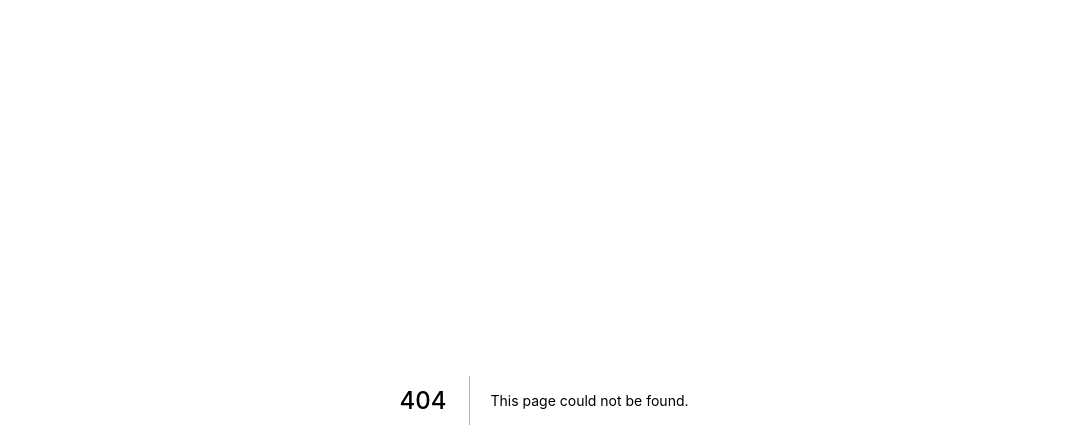
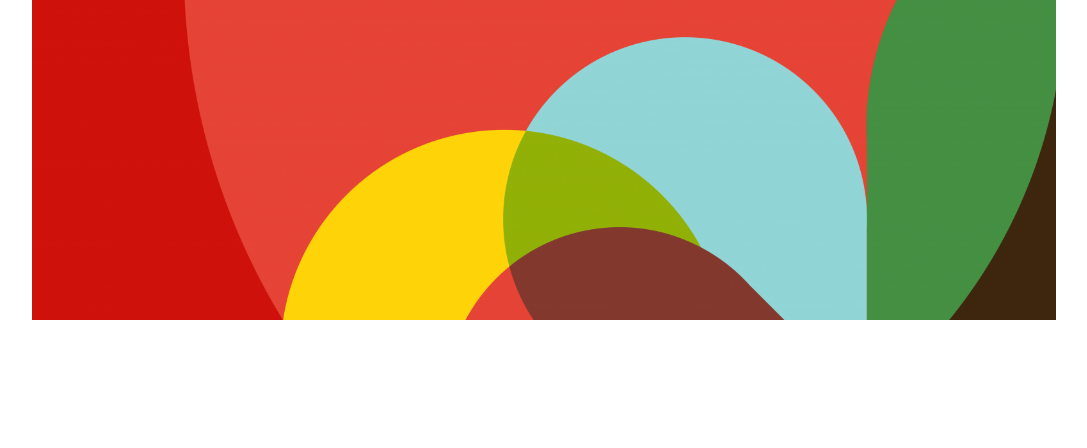
Before and after one commit to gitgregoryfuntera/re-friendster, a Next.js app: page /profile in a window 1280 px wide. Before the commit this address had no page. Shown: the top 448 px of the page, without its empty margins (96-1183 px from the left). Built offline with nearby package versions, Linux system fonts and the light colour scheme.

Commit message:
initial commit

```diff
--- /dev/null
+++ b/components/ProfileHeroBanner/index.tsx
@@ -0,0 +1,13 @@
+import React from "react";
+
+const ProfileHeroBanner = () => {
+  return (
+    <div>
+      <div>
+        <img width={"100%"} src="/images/profile-hero-banner.png" />
+      </div>
+    </div>
+  );
+};
+
+export default ProfileHeroBanner;
--- a/package.json
+++ b/package.json
@@ -11,7 +11,8 @@
   "dependencies": {
     "next": "12.2.0",
     "react": "18.2.0",
-    "react-dom": "18.2.0"
+    "react-dom": "18.2.0",
+    "sass": "^1.53.0"
   },
   "devDependencies": {
     "@types/node": "18.0.0",
--- /dev/null
+++ b/pages/profile/index.tsx
@@ -0,0 +1,31 @@
+import React from "react";
+// import ProfileDetails from "../../components/ProfileDetails";
+import ProfileHeroBanner from "../../components/ProfileHeroBanner";
+// import ProfilePicture from "../../components/ProfilePicture";
+// import ProfileShoutOut from "../../components/ProfileShoutOut";
+// import Testimonials from "../../components/Testimonials";
+// import UserConnections from "../../components/UserConnections";
+import classes from "./styles.module.scss";
+
+const ProfilePage = () => {
+  return (
+    <div className="pageLayout">
+      <div className={classes.profileHeaderContainer}>
+        <ProfileHeroBanner />
+        {/* <ProfilePicture />
+        <ProfileShoutOut />
+        <ProfileDetails /> */}
+      </div>
+      {/* <div className={classes.mainContentContainer}>
+        <div className={classes.testimonialsContainer}>
+          <Testimonials />
+        </div>
+        <div className={classes.userConnectionsContainer}>
+          <UserConnections />
+        </div>
+      </div> */}
+    </div>
+  );
+};
+
+export default ProfilePage;
--- a/styles/globals.css
+++ b/styles/globals.css
@@ -14,3 +14,22 @@ a {
 * {
   box-sizing: border-box;
 }
+
+h1,
+h2,
+h3,
+h4,
+h5,
+h6,
+p {
+  margin: 0;
+  padding: 0;
+  /* font-size: fontSize.$default;
+  color: colors.$primaryDarK; */
+}
+
+.pageLayout {
+  min-width: 300px;
+  max-width: 1024px;
+  margin: auto;
+}
```
Also changed, not shown: components/ProfileHeroBanner/styles.module.scss (added), pages/profile/styles.module.scss (added), public/images/profile-hero-banner.png (added), 1 other file (tests, documents, lock files or other folders).
